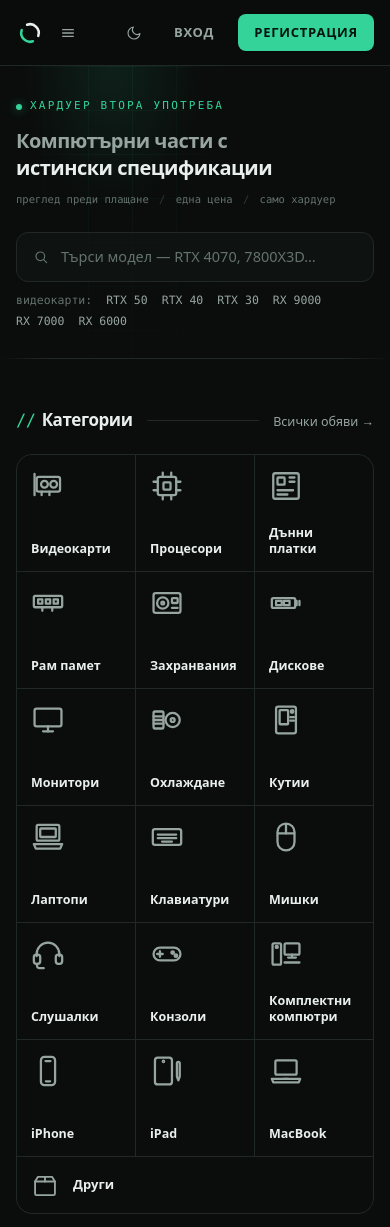
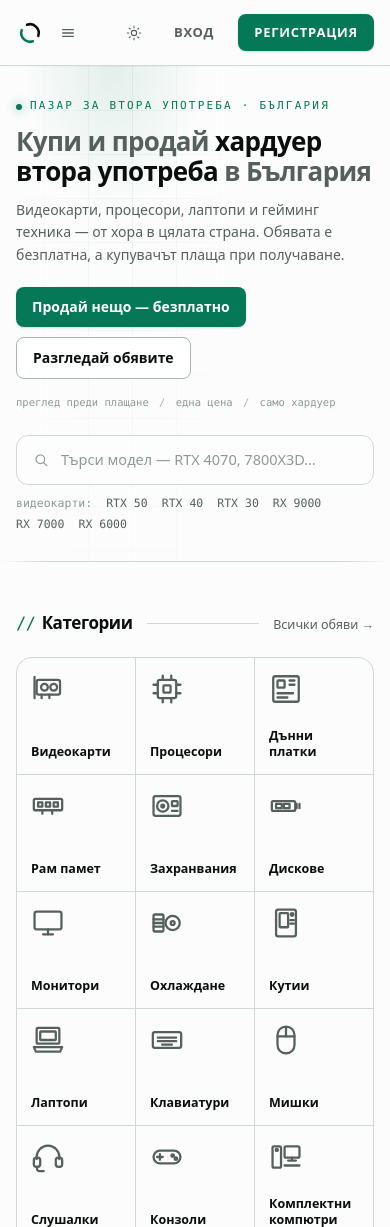
Before and after one commit to TanevAnton/re-market, a Laravel app: page / in a window 390 px wide. Shown: the top 1227 px of the page. Run offline with Laravel 12, Linux system fonts and the light colour scheme; data comes from the database, SQL or seed files in the repository; data that the repository does not hold is empty; style sheets or scripts are compiled from the project's sources; parts of the project's set-up code (start-up, migrations or seed data) failed here and were passed over; some libraries are stand-ins or nearby versions.

Commit message:
Homepage says what the site is; light theme by default
Top band now reads as a used-hardware marketplace for Bulgaria: new label, a Buy and sell headline, one sentence on free listings and payment on receipt, and sell and browse buttons.

No theme cookie now means light. The toggle cycles light, dark, system. Light-mode outlines darkened (--line, --line-strong); dark mode unchanged.

Tests: three headline tests in HomeFrontDoorTest; ThemeTest default flipped to light.

Co-Authored-By: Claude Sonnet 5.5 <noreply@anthropic.com>
Claude-Session: https://claude.ai/code/session_01NqnVJrQTxeQTaHU7nqGDyg

```diff
--- a/resources/css/app.css
+++ b/resources/css/app.css
@@ -7,11 +7,10 @@
 /* Manual theme switching. Without this, dark: would follow the OS only and the
    header toggle could not override it.
 
-   Dark is now the DEFAULT, but it is still expressed as the .dark class rather
-   than by inverting :root - because every dark: utility in the views keys off
-   this selector, and flipping the tokens without flipping the variant would
-   put the two silently out of step. The server just renders the class by
-   default instead. */
+   Light is now the DEFAULT and dark is the .dark class on <html>, which is how
+   it always was: every dark: utility in the views keys off this selector, and
+   :root holds the light tokens. Which one a visitor gets is decided by the
+   server from a cookie - see the layout. */
 @custom-variant dark (&:where(.dark, .dark *));
 
 /* ---------------------------------------------------------------------------
@@ -61,8 +60,16 @@
 
 }
 
-/* LIGHT. Still has to be good - plenty of people browse a marketplace in
-   daylight on a phone - but it is no longer the one tuned first. */
+/* LIGHT - the default since 21 Nov. Plenty of people browse a marketplace in
+   daylight on a phone, and a white page is what an ordinary shop looks like.
+
+   THE TWO LINES WERE DARKENED IN THE SAME CHANGE. They were tuned for a page
+   where a hairline only has to separate two near-blacks; on white they came out
+   at about 1.2:1 and 1.5:1, and cards, tables and inputs read as floating text.
+   They are now about 1.5:1 and 2.1:1 against white - still a hairline, no
+   longer a rumour. Everything that draws an outline reads these two variables (cards,
+   inputs, the category grid, spec rows, table rules), so this is the whole
+   change. Dark keeps its own, below. */
 :root {
     --canvas:      #fbfcfb;
     --surface:     #ffffff;
@@ -70,8 +77,8 @@
     --ink:         #0a0f0d;
     --ink-muted:   #55605c;
     --ink-faint:   #8c9a95;
-    --line:        #e3e9e6;
-    --line-strong: #cbd5d0;
+    --line:        #cfd8d3;
+    --line-strong: #a9b6b0;
 
     /* Emerald 400 is unreadable on white - drop to 700 rather than reuse it. */
     --accent:      #047857;
@@ -97,7 +104,7 @@
 }
 
 /*
- * DARK - the default, and the one designed first.
+ * DARK - the one designed first, and now an opt-in from the header toggle.
  *
  * Not pure black: #0a0d0c carries a trace of green, so the emerald accent sits
  * in the same world as the background instead of glowing on top of a neutral
@@ -175,7 +182,7 @@
 .legal td { @apply border-b border-line py-2 align-top text-ink-muted; }
 .legal .callout { @apply mt-4 rounded-lg border border-line bg-surface-alt p-4 text-sm leading-relaxed text-ink; }
 
-/* The theme toggle cycles system -> light -> dark, and shows which one is on.
+/* The theme toggle cycles light -> dark -> system, and shows which one is on.
    Driven by the attribute the SERVER renders, so the right icon is correct in
    the first paint rather than corrected afterwards. */
 .theme-icon { display: none; }
--- a/resources/views/components/layouts/app.blade.php
+++ b/resources/views/components/layouts/app.blade.php
@@ -5,16 +5,18 @@
      * be read until the page is running - by which point the server has already
      * committed to a guess, and any disagreement shows up as a flip on refresh.
      *
-     * Three states, and DARK IS THE DEFAULT - no cookie means dark, not
-     * "whatever the operating system says". That is a deliberate product
-     * choice rather than a technical one: the palette is designed dark first,
-     * and a first-time visitor should see the site as it was meant to look.
-     * "Follow the system" stays reachable as the third position on the toggle,
-     * so nobody is trapped in a theme they did not pick.
+     * Three states, and LIGHT IS THE DEFAULT - no cookie means light, not
+     * "whatever the operating system says". A deliberate product choice: a
+     * marketplace for the general Bulgarian public is first met in daylight, on
+     * a phone, and a white page reads as an ordinary, trustworthy shop.
+     * Dark and "follow the system" stay on the toggle, so nobody is trapped in
+     * a theme they did not pick - and anybody who already chose dark keeps it,
+     * because their choice is in a cookie and the default only applies to
+     * visitors who have none.
      */
     $theme = in_array($cookie = request()->cookie('theme'), ['dark', 'light', 'system'], true)
         ? $cookie
-        : 'dark';
+        : 'light';
 @endphp
 <!DOCTYPE html>
 <html lang="{{ str_replace('_', '-', app()->getLocale()) }}"
@@ -105,9 +107,9 @@
 
     {{-- The page background, before any stylesheet has loaded. In dev, Vite
          injects the CSS with JavaScript, so without this the first paint is a
-         bare rectangle no matter what class <html> carries. Dark first, to
+         bare rectangle no matter what class <html> carries. Light first, to
          match the default. --}}
-    <style>html{background:#0a0d0c}html[data-theme="light"]{background:#fbfcfb}</style>
+    <style>html{background:#fbfcfb}html[data-theme="dark"]{background:#0a0d0c}</style>
 
     <script>
         (function () {
@@ -130,17 +132,19 @@
             mq.addEventListener('change', apply);
 
             window.__cycleTheme = function () {
+                // Light first because light is the default: the first click
+                // from a fresh visit goes somewhere visibly different.
                 root.dataset.theme = ({
-                    dark:   'light',
-                    light:  'system',
-                    system: 'dark',
-                })[root.dataset.theme] ?? 'light';
+                    light:  'dark',
+                    dark:   'system',
+                    system: 'light',
+                })[root.dataset.theme] ?? 'dark';
 
                 apply();
 
                 // A cookie, not localStorage: the server has to be able to
                 // read it. "system" is now stored explicitly rather than being
-                // the absence of a cookie, because the absence means dark.
+                // the absence of a cookie, because the absence means light.
                 document.cookie = 'theme=' + root.dataset.theme
                     + '; path=/; max-age=31536000; samesite=lax';
             };
@@ -388,7 +392,7 @@
         <button type="button"
                 onclick="window.__cycleTheme()"
                 aria-label="Смени темата"
-                title="Тема: системна / светла / тъмна"
+                title="Тема: светла / тъмна / системна"
                 class="btn-ghost btn-sm h-8 w-8 shrink-0 px-0!">
             {{-- system: half-filled --}}
             <svg class="theme-icon theme-icon-system h-4 w-4" viewBox="0 0 24 24" fill="none"
--- a/resources/views/livewire/home.blade.php
+++ b/resources/views/livewire/home.blade.php
@@ -40,21 +40,51 @@
 
         <div class="relative mx-auto flex max-w-7xl flex-col gap-6 px-4 pt-8 pb-7
                     lg:flex-row lg:items-end lg:justify-between lg:gap-10 lg:pt-11 lg:pb-10">
-            <div>
+            {{-- WHAT THIS PAGE MUST SAY IN FIVE SECONDS: that it is a place to
+                 buy and sell used hardware, and that it is for Bulgaria. It used
+                 to lead with the spec filters, which is what makes the site
+                 different but not what a first-time visitor is asking - they
+                 want to know what kind of site this is before why it is better.
+
+                 Three layers, each readable on its own: the headline names the
+                 thing (used hardware, buy and sell, Bulgaria), the sentence under
+                 it says who it is from and what it costs, and the two buttons
+                 are the two things a visitor can do. The filters live in the four
+                 promises further down, where they are an argument rather than an
+                 introduction.
+
+                 The claims in the sentence are ones the rest of the site already
+                 makes and enforces - a free listing, payment on receipt - so the
+                 top of the page cannot promise more than the pages behind it. --}}
+            <div class="max-w-[640px]">
                 <p class="flex items-center gap-2 font-mono text-[11px] uppercase tracking-[0.2em] text-accent">
                     <span class="h-1.5 w-1.5 rounded-full bg-accent"
                           style="box-shadow: 0 0 10px 1px var(--glow);"></span>
-                    Хардуер втора употреба
+                    Пазар за втора употреба · България
                 </p>
 
-                {{-- Still the h1, still the phrase the page should rank for -
-                     just no longer the loudest thing on it. --}}
-                <h1 class="mt-3 max-w-[24ch] text-xl font-semibold leading-snug tracking-tight text-ink-muted sm:text-2xl">
-                    Компютърни части с
-                    <span class="font-bold text-ink">истински спецификации</span>
+                {{-- Still the h1, and now the whole phrase the page should rank
+                     for, with the verbs people search with. Balanced, so a line
+                     break never lands in the middle of the used-goods phrase. --}}
+                <h1 class="mt-3 text-balance text-[26px] font-semibold leading-[1.15] tracking-tight text-ink-muted sm:text-[34px]">
+                    Купи и продай
+                    <span class="font-bold text-ink">хардуер втора употреба</span>
+                    в България
                 </h1>
 
-                <p class="mt-2.5 font-mono text-[10.5px] text-ink-faint sm:text-xs">
+                <p class="mt-3 max-w-[54ch] text-[14px] leading-relaxed text-ink-muted sm:text-[15px]">
+                    Видеокарти, процесори, лаптопи и гейминг техника — от хора в цялата страна.
+                    Обявата е безплатна, а купувачът плаща при получаване.
+                </p>
+
+                <div class="mt-5 flex flex-wrap items-center gap-x-3 gap-y-2.5">
+                    <a href="{{ auth()->check() ? route('listing.create') : route('register') }}" wire:navigate
+                       class="btn-primary">Продай нещо — безплатно</a>
+                    <a href="{{ route('browse') }}" wire:navigate
+                       class="btn-secondary">Разгледай обявите</a>
+                </div>
+
+                <p class="mt-4 font-mono text-[10.5px] text-ink-faint sm:text-xs">
                     преглед преди плащане
                     <span class="mx-1 text-line-strong sm:mx-1.5">/</span> една цена
                     <span class="mx-1 text-line-strong sm:mx-1.5">/</span> само хардуер
```
Also changed, not shown: tests/Feature/HomeFrontDoorTest.php (+38 -0 lines), tests/Feature/ThemeTest.php (+7 -8 lines).
